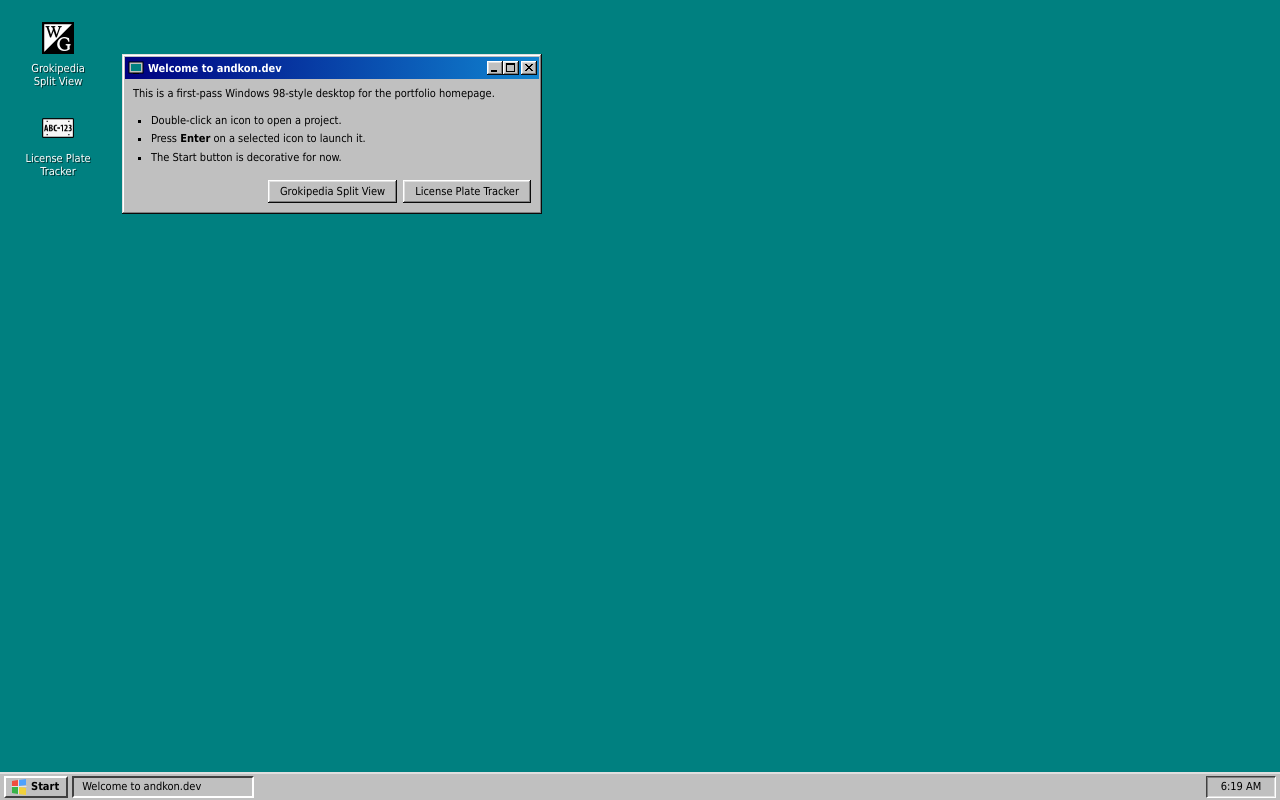
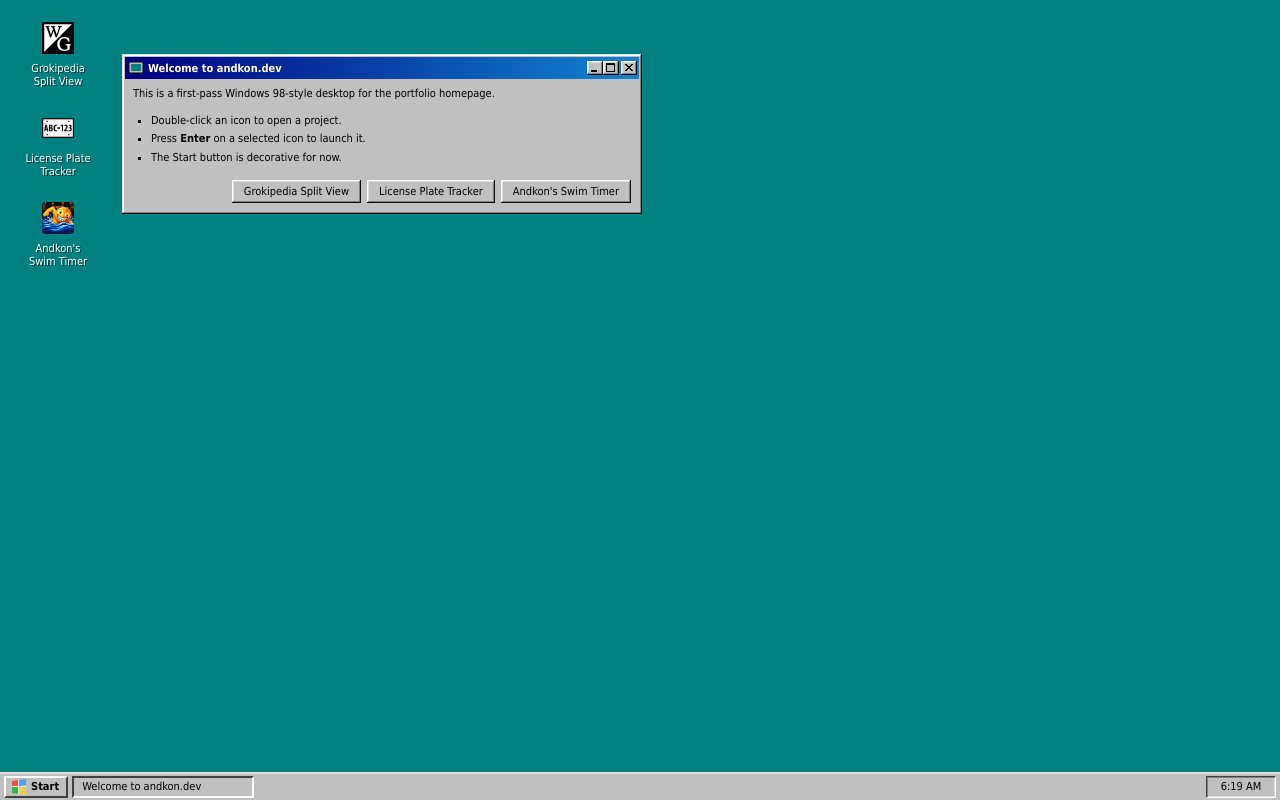
Before and after one commit to andkondev/andkondev.github.io, a plain HTML site: page index.html in a window 1280 px wide. Drawn offline with Linux system fonts and the light colour scheme.

Commit message:
Add swim timer homepage link

```diff
--- a/index.html
+++ b/index.html
@@ -151,7 +151,7 @@
             flex-direction: column;
             padding: 3px;
             position: absolute;
-            width: min(420px, calc(100vw - 170px));
+            width: min(520px, calc(100vw - 170px));
             min-width: 280px;
             z-index: 3;
         }
@@ -422,6 +422,11 @@
             max-height: 32px;
         }
 
+        .swim-timer-icon {
+            border-radius: 4px;
+            object-fit: cover;
+        }
+
         @media (max-width: 700px) {
             .desktop {
                 padding: 12px 12px calc(var(--taskbar-height) + 12px);
@@ -532,6 +537,18 @@
                         top: 90
                     },
                     url: "https://andkon.dev/license-plate-tracker/"
+                },
+                {
+                    id: "swim-timer",
+                    icon: "assets/swim-logo.png",
+                    imageClass: "swim-timer-icon",
+                    label: "Andkon's Swim Timer",
+                    openInNewTab: true,
+                    position: {
+                        left: 0,
+                        top: 180
+                    },
+                    url: "https://andkon.dev/swim-timer/"
                 }
             ];
             let icons = [];
```
Also changed, not shown: assets/swim-logo.png (added).
